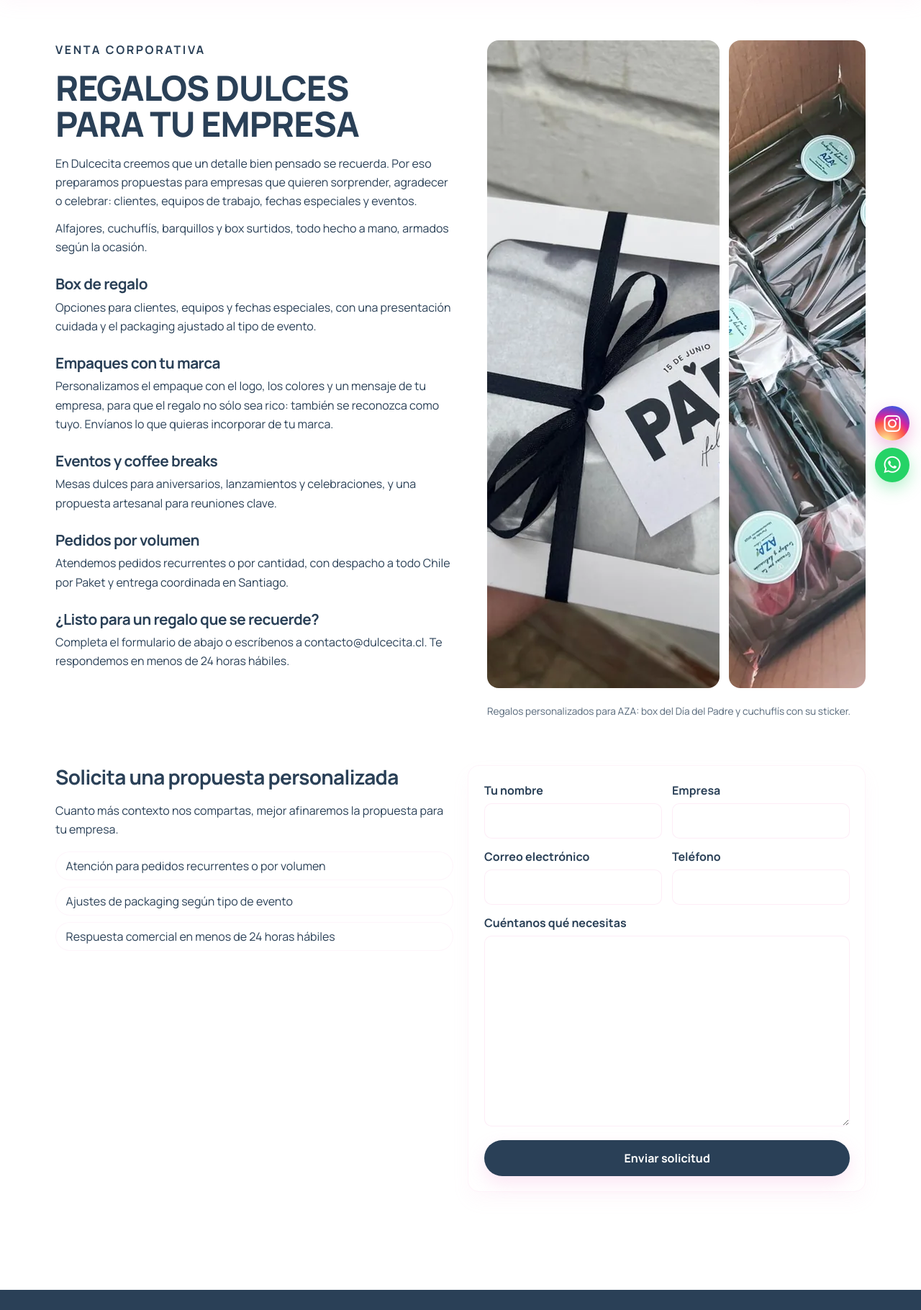
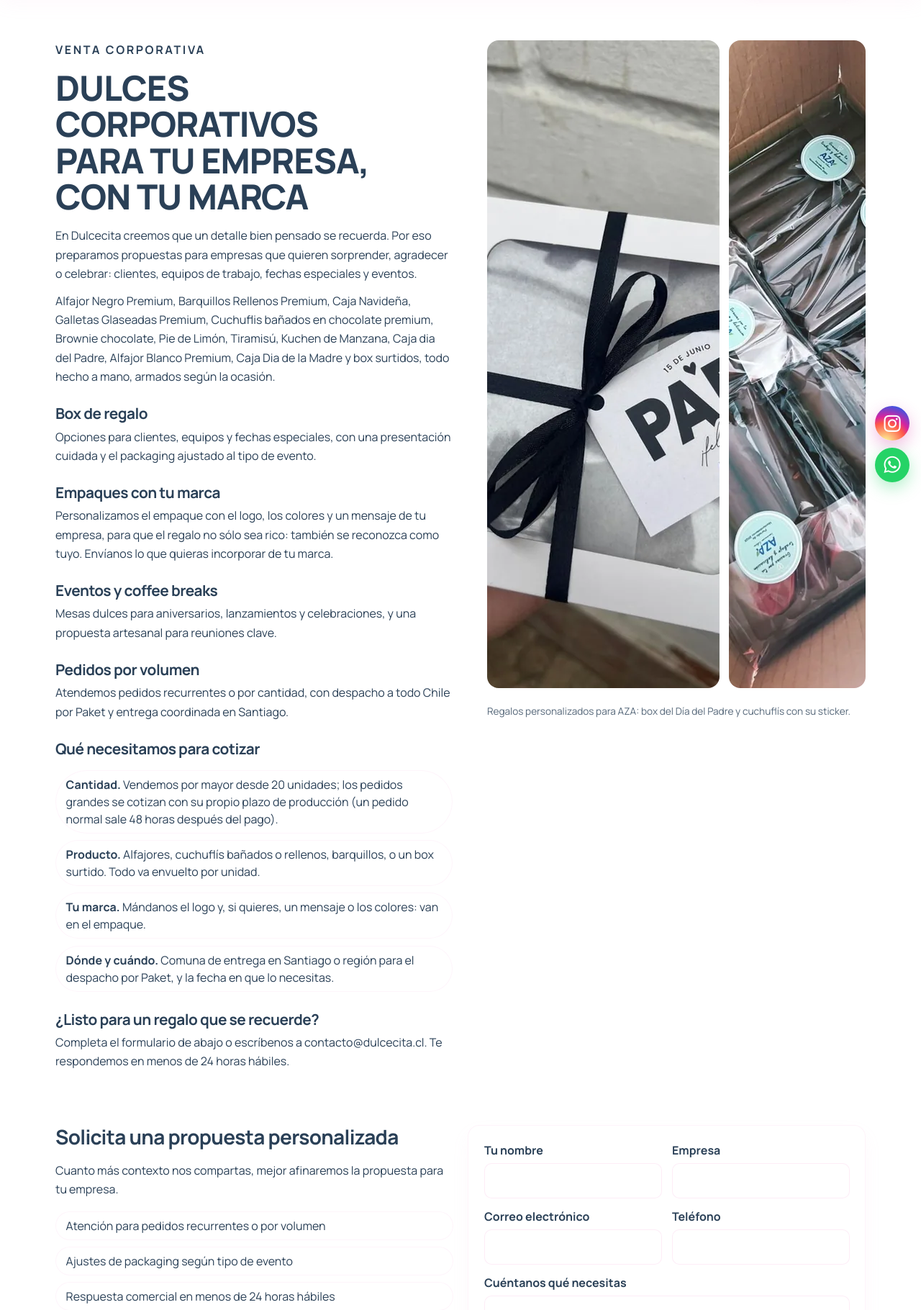
Before and after one commit to GoGo-DevS/dulcecitaa, a Django app: page /corporativo/ in a window 1280 px wide. Shown: the part 112-1932 px from the top of the page at 72% size. Run offline with Django 5.2, Linux system fonts and the light colour scheme; data comes from the database, SQL or seed files in the repository; data that the repository does not hold is empty.

Commit message:
seo: tanda 1 del metodo GoGoDevS, las fichas enlazadas desde todo el sitio y las paginas con la palabra que busca la gente
Search Console al 17-10: 90 % de las impresiones eran la marca, dos fichas
"descubiertas, sin indexar" con 7 enlaces internos contra 33-43 de las
troncales, y ninguna pagina decia "dulces corporativos", "box de dulces
para regalar", "alfajores en Santiago" ni "por mayor" (que el title del
catalogo prometia sin que la pagina lo dijera).

- Pie de todas las paginas con las fichas (una consulta por visita).
- Catalogo, corporativo, box y delivery: title, H1 y description con la
  busqueda real; corporativo dice que hace falta para cotizar (lo que pidio
  VMICA) solo con datos confirmados; box y delivery enlazan a las fichas.
- Torta de cuchuflis: ninos, 50 o 100, precio y donde comprar. Alfajores:
  Chile y por mayor.
- /links/ con noindex y fuera del sitemap: es la bio de Instagram.

Co-Authored-By: Claude Fable 5.1 <noreply@anthropic.com>

```diff
--- a/BebesitaAPP/context_processors.py
+++ b/BebesitaAPP/context_processors.py
@@ -7,8 +7,16 @@ def cart_count(request):
 
 def site_config(request):
     from django.conf import settings
+    from .fichas_seo import POR_MAYOR_DESDE
+    from .models import Producto
 
     default_og_image = getattr(settings, "DEFAULT_OG_IMAGE", "")
+    # Las fichas en el pie de TODAS las paginas. Con 12 paginas en el sitio,
+    # cada ficha recibia 7 enlaces internos contra 33-43 de las troncales, y
+    # dos de ellas llevaban 12 dias "descubiertas, sin indexar" (19-10-2026).
+    # Una sola consulta por visita; se lee desde el template, no aca.
+    productos_pie = (Producto.objects.filter(visible=True, variante_de__isnull=True)
+                     .only("nombre", "slug", "en_box").order_by("orden", "pk"))
     if default_og_image and not default_og_image.startswith("http"):
         default_og_image_url = request.build_absolute_uri(default_og_image)
     else:
@@ -22,6 +30,8 @@ def site_config(request):
         "business_hours": getattr(settings, "BUSINESS_HOURS", ""),
         "minimo_unidades": getattr(settings, "MINIMO_UNIDADES", 1),
         "despacho_horas": getattr(settings, "DESPACHO_HORAS", 48),
+        "por_mayor_desde": POR_MAYOR_DESDE,
+        "productos_pie": productos_pie,
         "transferencia": _transferencia(settings),
         "default_og_image_url": default_og_image_url,
     }
--- a/BebesitaAPP/fichas_seo.py
+++ b/BebesitaAPP/fichas_seo.py
@@ -60,6 +60,12 @@ def _fichas():
                 "Para un regalo puedes armar tu propio box mezclando alfajores con barquillos "
                 "y cuchuflís. Si es para una empresa o un evento, lo cotizamos en venta "
                 "corporativa.",
+                # 19-10-2026: "alfajores artesanales chile / precio / por mayor" son
+                # las busquedas con mas variantes del rubro; la ficha no decia ni
+                # "Chile" ni "por mayor".
+                f"Alfajores artesanales hechos en Santiago de Chile, con despacho a todo el "
+                f"país. El precio es por unidad y se vende desde {minimo}; por mayor, desde "
+                f"{POR_MAYOR_DESDE} unidades.",
             ],
         },
         "cuchuflis-banados": {
@@ -95,12 +101,22 @@ def _fichas():
             "descripcion": (
                 "Torta de cuchuflís rellenos de manjar, de 50 o 100 unidades, sin cobertura o "
                 "bañados en chocolate. Con cinta y decoración en tus colores."),
+            # 19-10-2026: Google muestra esta ficha para "torta de cuchufli para
+            # niños", "50 unidades", "donde comprar" y "precio". Cada frase
+            # responde una de esas, con lo que la ficha ya vende.
             "parrafos": [
                 "La torta se arma con cuchuflís rellenos de manjar, en 50 o 100 unidades. "
                 "Puedes pedirla sin cobertura o con los cuchuflís bañados en chocolate o "
                 "chocolate blanco.",
                 "Va terminada con cinta y decoración: al hacer el pedido nos cuentas los "
                 "colores que quieres. Se vende desde una torta.",
+                "Es la clásica de los cumpleaños infantiles y también se pide para "
+                "celebraciones de oficina: con la cinta en los colores del homenajeado o "
+                "de la empresa, llega lista para la mesa.",
+                "El precio depende del tamaño (50 o 100 cuchuflís) y de si van bañados: lo "
+                "ves arriba al elegir. Se compra aquí mismo, se despacha a todo Chile por "
+                f"Paket y en Santiago se coordina la entrega por WhatsApp, {horas} horas "
+                "después del pago.",
             ],
         },
     }
--- a/BebesitaAPP/seo.py
+++ b/BebesitaAPP/seo.py
@@ -201,8 +201,9 @@ class _SitemapBase(Sitemap):
 
 class PaginasSitemap(_SitemapBase):
     changefreq = "weekly"
+    # /links/ no va: es la pagina de la bio de Instagram y lleva noindex.
     PAGINAS = [("home", 1.0), ("productos", 0.9), ("arma_tu_box", 0.8), ("corporativo", 0.8),
-               ("delivery", 0.6), ("contacto", 0.5), ("links", 0.4)]
+               ("delivery", 0.6), ("contacto", 0.5)]
 
     def items(self):
         return [nombre for nombre, _ in self.PAGINAS]
--- a/BebesitaAPP/static/css/style.css
+++ b/BebesitaAPP/static/css/style.css
@@ -878,7 +878,8 @@ a:hover { color: var(--tinta); }
 
 .footer-grid {
   display: grid;
-  grid-template-columns: 2fr 1fr 1fr;
+  /* 4 columnas desde el 19-10-2026: marca, productos (las fichas), navegación y atención. */
+  grid-template-columns: 2fr 1fr 1fr 1fr;
   gap: 1.4rem;
 }
 
--- a/BebesitaAPP/templates/base.html
+++ b/BebesitaAPP/templates/base.html
@@ -39,7 +39,7 @@
   <link href="https://fonts.googleapis.com/css2?family=Manrope:wght@400;500;600;700;800&display=swap" rel="stylesheet">
   <link href="https://cdn.jsdelivr.net/npm/bootstrap@5.3.3/dist/css/bootstrap.min.css" rel="stylesheet">
   <link href="https://cdn.jsdelivr.net/npm/bootstrap-icons@1.11.3/font/bootstrap-icons.css" rel="stylesheet">
-  <link rel="stylesheet" href="{% static 'css/style.css' %}?v=20261007-fichas">
+  <link rel="stylesheet" href="{% static 'css/style.css' %}?v=20261019-pie">
   <script type="application/ld+json">{{ schema_negocio }}</script>
   {% block schema %}{% endblock %}
   {% include "partials/medicion_head.html" %}
@@ -108,6 +108,13 @@
         <p class="footer-brand"><img src="{% static 'img/logo-dulcecita-blanco.png' %}?v=10" alt="{{ site_brand }}" class="dr-logo-foot" width="879" height="335"></p>
         <p class="footer-copy">Repostería artesanal hecha a mano, con despacho a todo Chile.</p>
       </div>
+      {% if productos_pie %}
+      <div>
+        <p class="footer-title">Productos</p>
+        {% for p in productos_pie %}<a href="{{ p.get_absolute_url }}" class="footer-link">{{ p.nombre }}</a>
+        {% endfor %}
+      </div>
+      {% endif %}
       <div>
         <p class="footer-title">Navegación</p>
         <a href="{% url 'productos' %}" class="footer-link">Catálogo</a>
--- a/BebesitaAPP/templates/corporativo.html
+++ b/BebesitaAPP/templates/corporativo.html
@@ -1,8 +1,16 @@
 {% extends 'base.html' %}
 {% block schema %}<script type="application/ld+json">{{ schema_migas }}</script>{% endblock %}
 {% load static %}
-{% block title %}Regalos corporativos dulces para empresas | {{ site_brand }}{% endblock %}
-{% block meta_description %}Regalos corporativos con tu marca: box de alfajores y cuchuflís personalizados, coffee breaks y pedidos por volumen para empresas en todo Chile.{% endblock %}
+{% comment %}
+  19-10-2026: la gente busca "dulces corporativos chile", "dulces personalizados
+  corporativos" y "dulces para empresas"; el title decia "regalos corporativos
+  dulces" y el H1 "regalos dulces para tu empresa": la palabra con que buscan
+  no estaba en ninguno de los dos.
+{% endcomment %}
+{% block title %}Dulces corporativos personalizados para empresas | {{ site_brand }}{% endblock %}
+{% block meta_description %}Dulces corporativos para empresas en Chile: alfajores, cuchuflís y barquillos artesanales en box con tu logo. Por mayor desde {{ por_mayor_desde }} unidades.{% endblock %}
+{% block og_title %}Dulces corporativos personalizados para empresas | {{ site_brand }}{% endblock %}
+{% block og_description %}Alfajores, cuchuflís y barquillos artesanales en box con tu logo. Por mayor desde {{ por_mayor_desde }} unidades, despacho a todo Chile.{% endblock %}
 
 {% block content %}
 {% for m in messages %}{% if m.level_tag == 'success' %}<script>window.dcMedir('generate_lead', { formulario: 'corporativo' });</script>{% endif %}{% endfor %}
@@ -17,9 +25,9 @@
   <div class="corp-intro">
     <div class="corp-texto" data-reveal-item>
       <p class="eyebrow">Venta corporativa</p>
-      <h1>Regalos dulces para tu empresa</h1>
+      <h1>Dulces corporativos para tu empresa, con tu marca</h1>
       <p>En {{ site_brand }} creemos que un detalle bien pensado se recuerda. Por eso preparamos propuestas para empresas que quieren sorprender, agradecer o celebrar: clientes, equipos de trabajo, fechas especiales y eventos.</p>
-      <p>Alfajores, cuchuflís, barquillos y box surtidos, todo hecho a mano, armados según la ocasión.</p>
+      <p>{% for p in productos_pie %}<a href="{{ p.get_absolute_url }}">{{ p.nombre }}</a>{% if not forloop.last %}, {% endif %}{% empty %}Alfajores, cuchuflís, barquillos{% endfor %} y box surtidos, todo hecho a mano, armados según la ocasión.</p>
 
       <h2>Box de regalo</h2>
       <p>Opciones para clientes, equipos y fechas especiales, con una presentación cuidada y el packaging ajustado al tipo de evento.</p>
@@ -32,6 +40,22 @@
 
       <h2>Pedidos por volumen</h2>
       <p>Atendemos pedidos recurrentes o por cantidad, con despacho a todo Chile por Paket y entrega coordinada en Santiago.</p>
+
+      {% comment %}
+        Lo que una empresa pregunta al cotizar (lo pidio VMICA el 19-10-2026:
+        cantidad, presentacion, logo, plazo). Solo datos confirmados por la
+        duena o que el sitio ya publica: por mayor desde 20, empaque con logo,
+        las 48 horas de un pedido normal, Paket y Santiago. Plazos de
+        produccion para cientos de unidades, IVA y precios por volumen NO se
+        publican: se responden en la cotizacion.
+      {% endcomment %}
+      <h2>Qué necesitamos para cotizar</h2>
+      <ul class="check-list">
+        <li><b>Cantidad.</b> Vendemos por mayor desde {{ por_mayor_desde }} unidades; los pedidos grandes se cotizan con su propio plazo de producción (un pedido normal sale {{ despacho_horas }} horas después del pago).</li>
+        <li><b>Producto.</b> Alfajores, cuchuflís bañados o rellenos, barquillos, o un box surtido. Todo va envuelto por unidad.</li>
+        <li><b>Tu marca.</b> Mándanos el logo y, si quieres, un mensaje o los colores: van en el empaque.</li>
+        <li><b>Dónde y cuándo.</b> Comuna de entrega en Santiago o región para el despacho por Paket, y la fecha en que lo necesitas.</li>
+      </ul>
 
       <h2>¿Listo para un regalo que se recuerde?</h2>
       <p>Completa el formulario de abajo{% if contact_email %} o escríbenos a <a href="mailto:{{ contact_email }}">{{ contact_email }}</a>{% endif %}. Te respondemos en menos de 24 horas hábiles.</p>
--- a/BebesitaAPP/templates/links.html
+++ b/BebesitaAPP/templates/links.html
@@ -16,6 +16,12 @@
   <title>{{ site_brand }} | Pedidos y links</title>
   <meta name="description" content="Alfajores, barquillos y cuchuflís hechos a mano. Haz tu pedido, arma tu box o escríbenos por WhatsApp.">
   <link rel="canonical" href="{{ site_url }}/links/">
+  {% comment %}
+    noindex: es la pagina de la bio, no una pagina para encontrar en Google.
+    Ningun enlace interno la apunta y Google la tenia "descubierta, sin
+    indexar" igual (19-10-2026). Fuera del sitemap por lo mismo (seo.py).
+  {% endcomment %}
+  <meta name="robots" content="noindex, follow">
   <meta property="og:type" content="website">
   <meta property="og:site_name" content="{{ site_brand }}">
   <meta property="og:title" content="{{ site_brand }} | La felicidad en cajita">
```
Also changed, not shown: BebesitaAPP/templates/arma_tu_box.html (+16 -5 lines), BebesitaAPP/templates/delivery.html (+12 -7 lines), BebesitaAPP/templates/productos.html (+8 -2 lines), BebesitaAPP/tests.py (+15 -7 lines), BebesitaAPP/tests_seo_fichas.py (+105 -2 lines).
